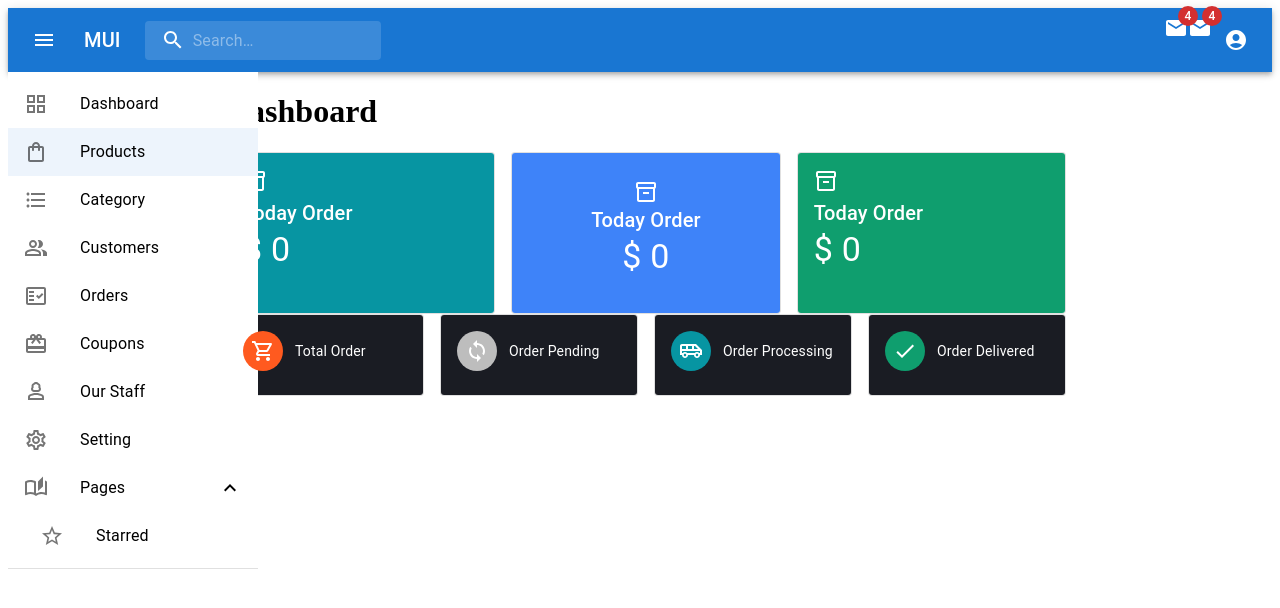
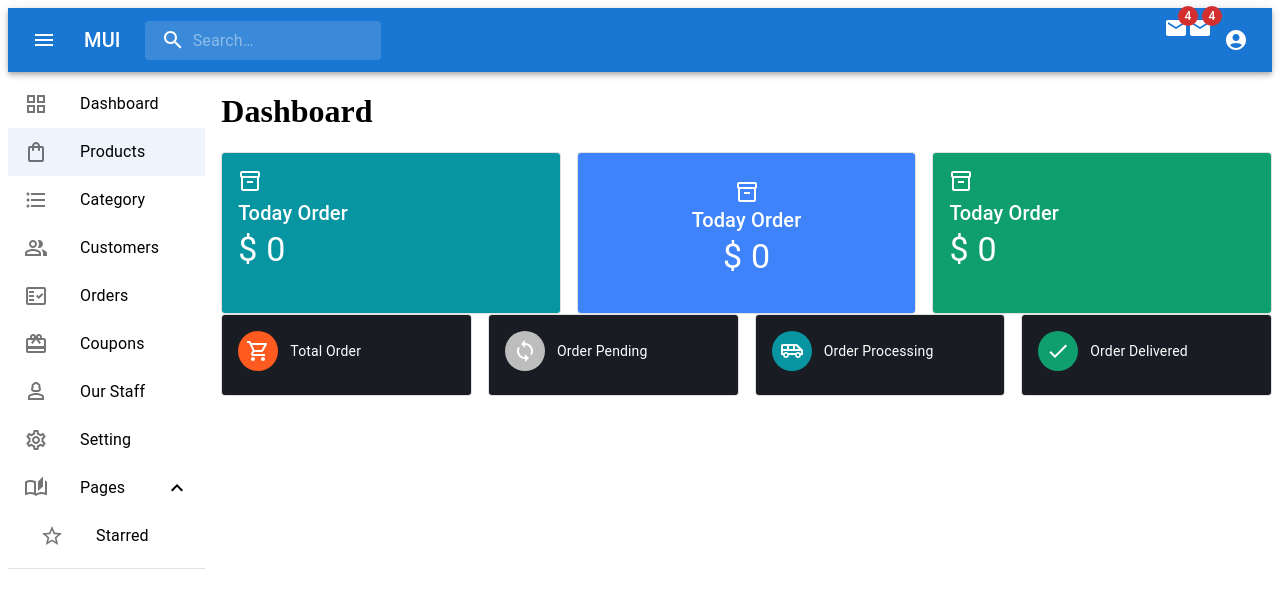
Before and after one commit to lokendra-chaulagain/Next-Admin-Panel, a Next.js app in the folder frontend/: page / in a window 1280 px wide. Shown: the top 608 px of the page. Built offline with nearby package versions, Linux system fonts and the light colour scheme.

Commit message:
grid ]layout

```diff
--- a/frontend/src/components/LeftBar.tsx
+++ b/frontend/src/components/LeftBar.tsx
@@ -92,15 +92,7 @@ export default function LeftAppBar() {
   };
 
   return (
-    <Box
-      sx={{
-        width: "100%",
-        maxWidth: 250,
-        minWidth: 250,
-        position: "fixed",
-        bgcolor: "background.paper",
-      }}
-    >
+    <Box>
       <List>
         {navItems.map((item, index) => (
           <ListItem key={index} disablePadding>
--- a/frontend/src/pages/_app.tsx
+++ b/frontend/src/pages/_app.tsx
@@ -1,9 +1,14 @@
 import type { AppProps } from "next/app";
-import "../../styles/globals.css"
+import "../../styles/globals.css";
+import Appbar from "../components/Appbar";
 
 function MyApp({ Component, pageProps }: AppProps) {
-  return <Component {...pageProps} />;
-
+  return (
+    <>
+      <Appbar />
+      <Component {...pageProps} />
+    </>
+  );
 }
 
 export default MyApp;
--- a/frontend/src/pages/index.tsx
+++ b/frontend/src/pages/index.tsx
@@ -1,28 +1,16 @@
-import Appbar from "../components/Appbar";
 import DashboardCard1 from "../components/DashboardCard1";
 import LeftAppBar from "../components/LeftBar";
-import Box from "@mui/material/Box";
-import Grid from "@mui/material/Grid";
+import { Box, Stack, Grid, Container } from "@mui/material";
 import DashboardCardRow2 from "../components/DashboardCardRow2";
 
 export default function Home() {
   return (
-    <Box sx={{ flexGrow: 1 }}>
-      <Appbar />
-      <Grid container spacing={1}>
-        <Grid item md={3}>
+    <Box>
+      <Grid container spacing={2}>
+        <Grid item xs={2}>
           <LeftAppBar />
         </Grid>
-        <Grid
-          container
-          item
-          md={8}
-          style={{
-            display: "flex",
-            flexDirection: "column",
-            marginLeft: "-100px",
-          }}
-        >
+        <Grid item xs={10}>
           <h1>Dashboard</h1>
           <DashboardCard1 />
           <DashboardCardRow2 />
```
